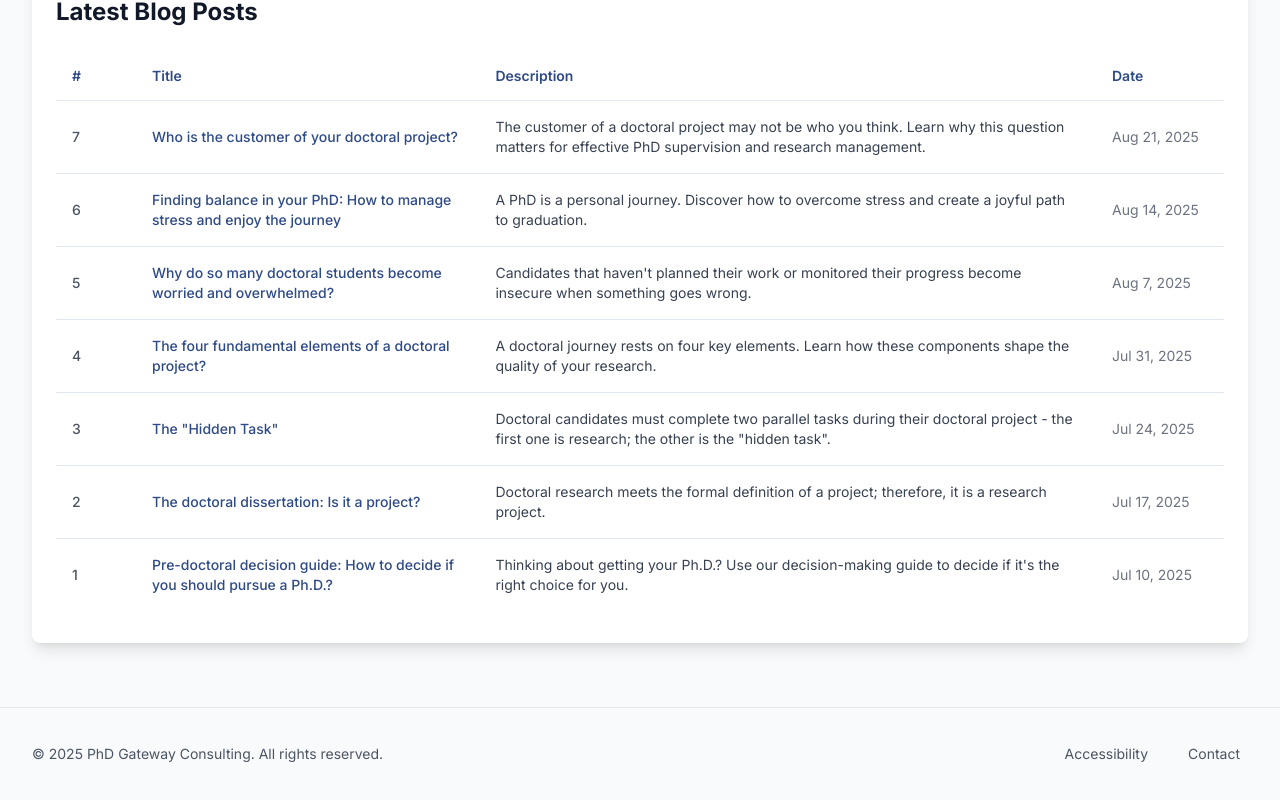
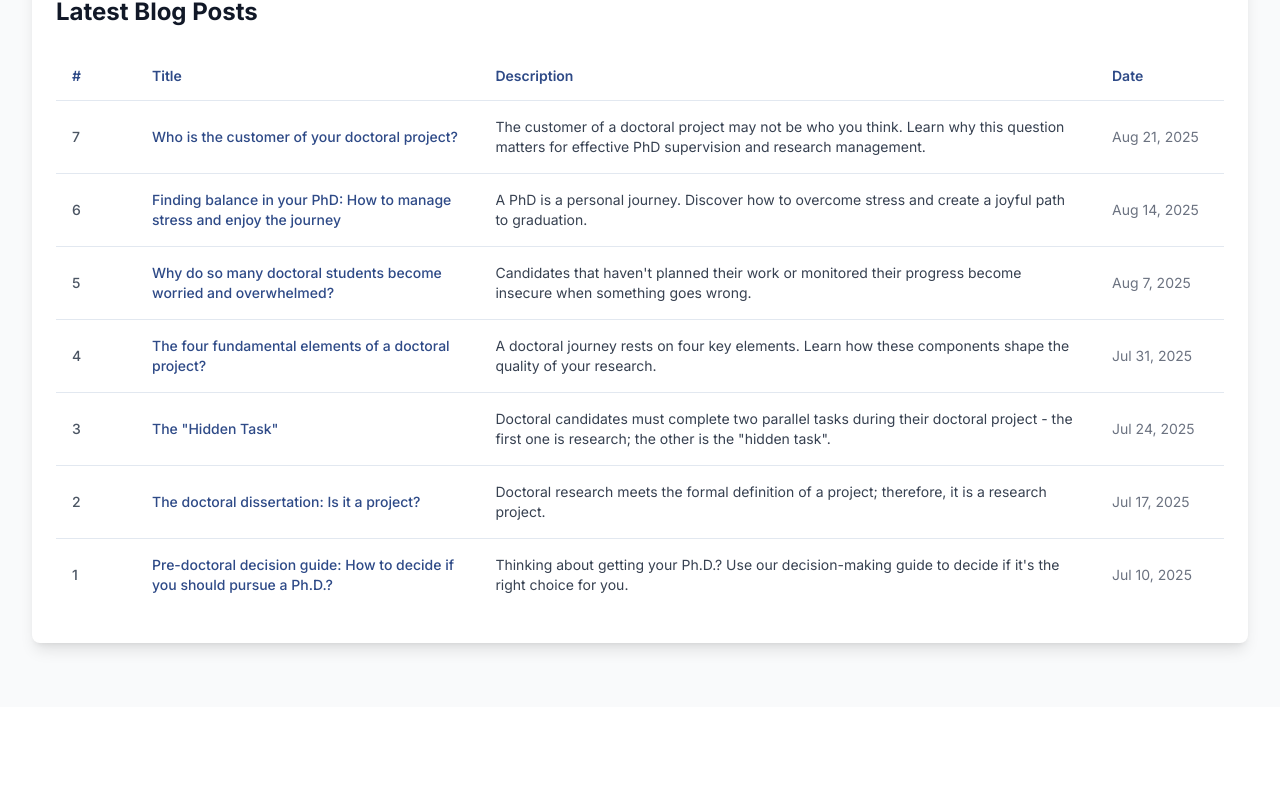
Before and after one commit to ReuvenKatz/pathway-nexus-gateway1, a React (Vite) app: page /blogs in a window 1280 px wide. Shown: the part 389-1189 px from the top of the page. After the commit the page ends 1096 px from the top, so only its background shows below. Built offline with nearby package versions, Linux system fonts and the light colour scheme; a web font is replaced by a local one.

Commit message:
Remove footer from other pages

```diff
--- a/src/components/Layout.tsx
+++ b/src/components/Layout.tsx
@@ -1,5 +1,6 @@
 
 import { ReactNode } from 'react';
+import { useLocation } from 'react-router-dom';
 import Header from './Header';
 import Footer from './Footer';
 import SkipNavigation from './SkipNavigation';
@@ -9,6 +10,9 @@ interface LayoutProps {
 }
 
 const Layout = ({ children }: LayoutProps) => {
+  const location = useLocation();
+  const isHomePage = location.pathname === '/';
+
   return (
     <div className="min-h-screen flex flex-col">
       <SkipNavigation />
@@ -16,7 +20,7 @@ const Layout = ({ children }: LayoutProps) => {
       <main id="main-content" className="flex-1" role="main" tabIndex={-1}>
         {children}
       </main>
-      <Footer />
+      {isHomePage && <Footer />}
     </div>
   );
 };
```
